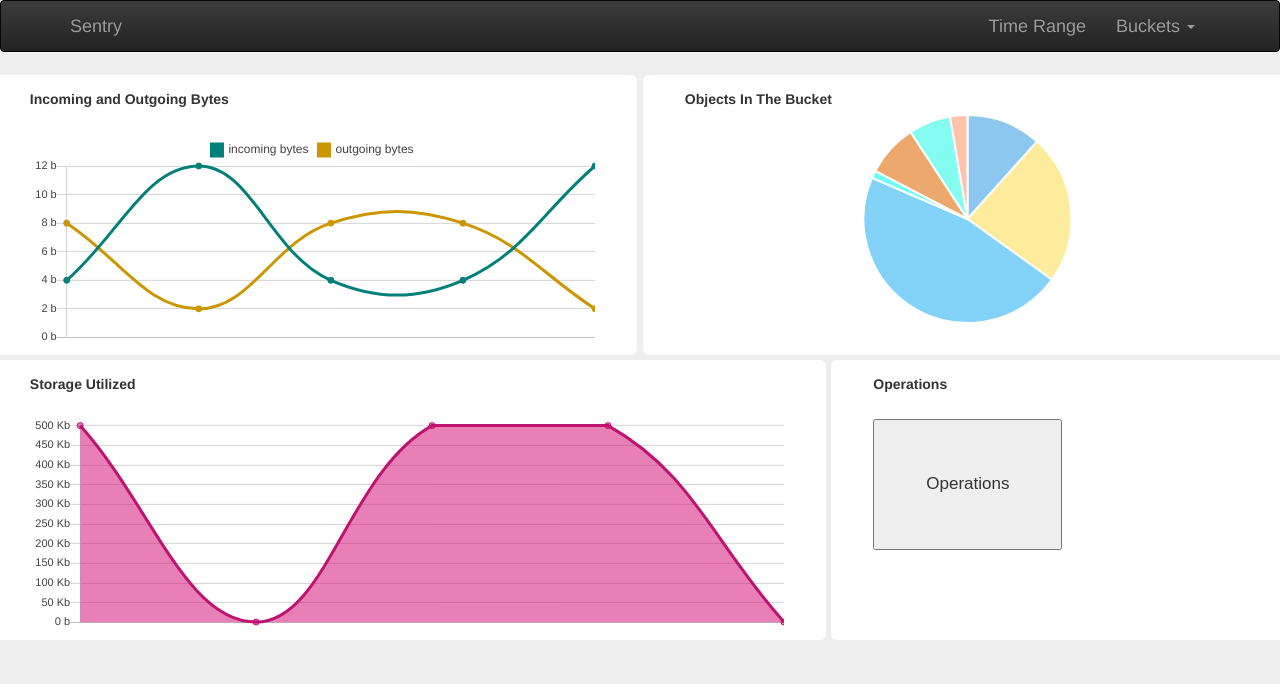
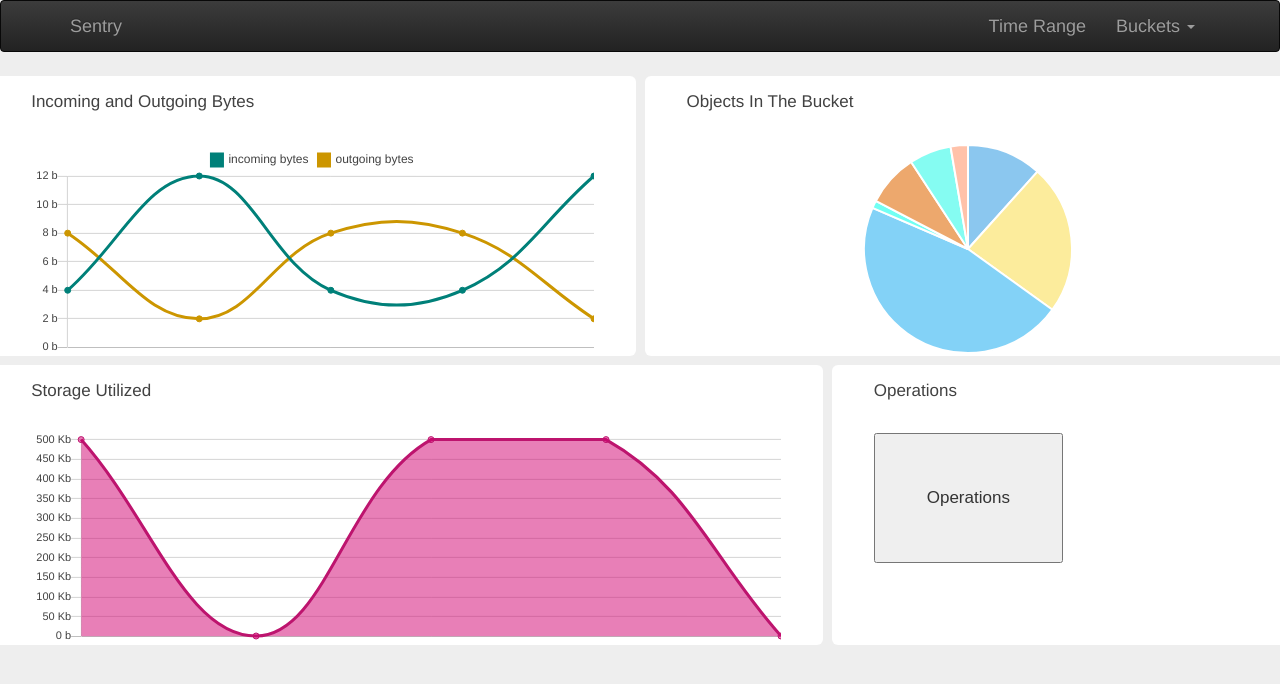
Before and after one commit to tomasbisi/zenko_ui_frontend, a React (Create React App) app: page / in a window 1280 px wide. Shown: the top 684 px of the page. Built offline with nearby package versions, Linux system fonts and the light colour scheme.

Commit message:
fixed title fonts

```diff
--- a/src/Components/Chart.js
+++ b/src/Components/Chart.js
@@ -193,7 +193,7 @@ class Chart extends Component {
 			<div className='grid'>
 				<div className='row'>
 					<div className='chart-bytes'>
-						<label>Incoming and Outgoing Bytes</label><br /><br />
+						<p className='title'>Incoming and Outgoing Bytes</p><br />
 						<Line
 							data={this.getChartData([this.state.incomingBytes, this.state.outgoingBytes], ['incoming bytes', 'outgoing bytes'], 'hsla(177, 100%, 25%, 1)', false)}
 							height={200}
@@ -201,7 +201,7 @@ class Chart extends Component {
 						/>
 					</div>
 					<div className='chart-objects'>
-						<label>Objects In The Bucket</label><br />
+						<p className='title'>Objects In The Bucket</p><br />
 						<Pie
 							data={this.getObjects()}
 							height={200}
@@ -211,7 +211,7 @@ class Chart extends Component {
 				</div>
 				<div className='row'>
 					<div className='chart-storage'>
-					<label>Storage Utilized</label><br /><br />
+					<p className='title'>Storage Utilized</p><br />
 						<Line
 							data={this.getChartData([this.state.storageUtilized], ['storage utilized'], 'hsla(328, 81%, 41%, 1)', true)}
 							height={200}
@@ -219,7 +219,7 @@ class Chart extends Component {
 						/>
 					</div>
 					<div className='button'>
-					<	label>Operations</label><br /><br />
+						<p className='title'>Operations</p><br />
 						<input type="button" value="Operations" className="options"/>
 					</div>
 				</div>
--- a/src/css/Chart.css
+++ b/src/css/Chart.css
@@ -28,17 +28,18 @@
 	padding-right: 3em;
 	padding-top: 1em;
 	padding-bottom: 4em;
-	margin: .2em;
+	margin: .3em;
 	background-color: white;
 	-moz-border-radius: 6px;
 	-webkit-border-radius: 6px;
 	border-radius: 6px;
 }
 
-.row > label {
+.title {
 	color: #424242;
-	font: 46px Arial;
-	font-weight: 100;
+	-webkit-font-smoothing: antialiased;
+	font-size: 17px;
+	font-weight: 400;
 }
 
 .options {
```
